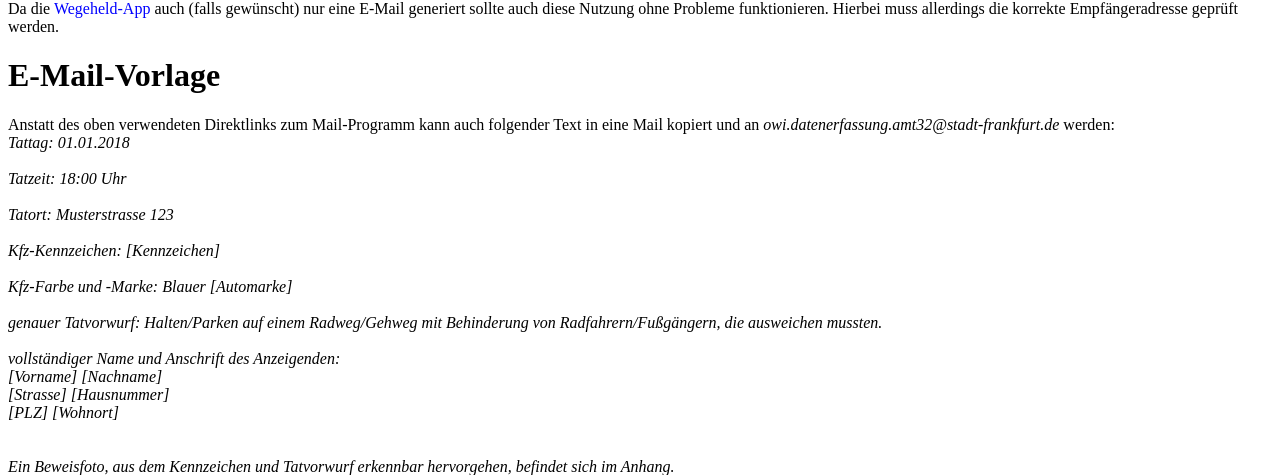
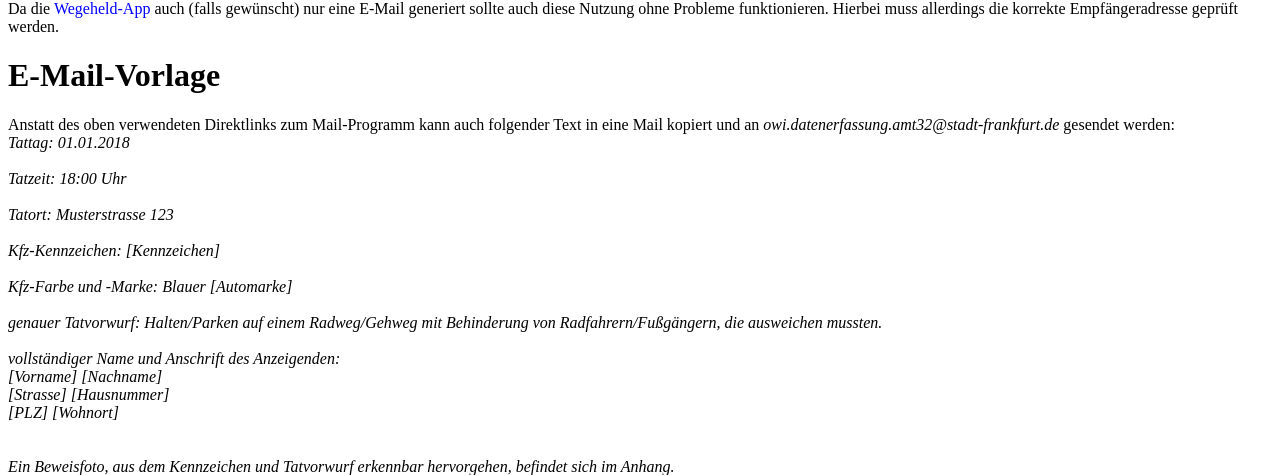
Before and after one commit to falschparkenffm/homepage, a PHP site: page /verkehrsowianzeigen.php in a window 1280 px wide. Shown: the part 329-804 px from the top of the page. Run offline with PHP 8.4, Linux system fonts and the light colour scheme.

Commit message:
Add missing word

```diff
--- a/verkehrsowianzeigen.php
+++ b/verkehrsowianzeigen.php
@@ -16,7 +16,7 @@
 
 <h1 id="mail_vorlage">E-Mail-Vorlage</h1>
 <p>
-Anstatt des oben verwendeten Direktlinks zum Mail-Programm kann auch folgender Text in eine Mail kopiert und an <i>owi.datenerfassung.amt32@stadt-frankfurt.de</i> werden:
+Anstatt des oben verwendeten Direktlinks zum Mail-Programm kann auch folgender Text in eine Mail kopiert und an <i>owi.datenerfassung.amt32@stadt-frankfurt.de</i> gesendet werden:
 <br>
 <i>
 Tattag: 01.01.2018
```
